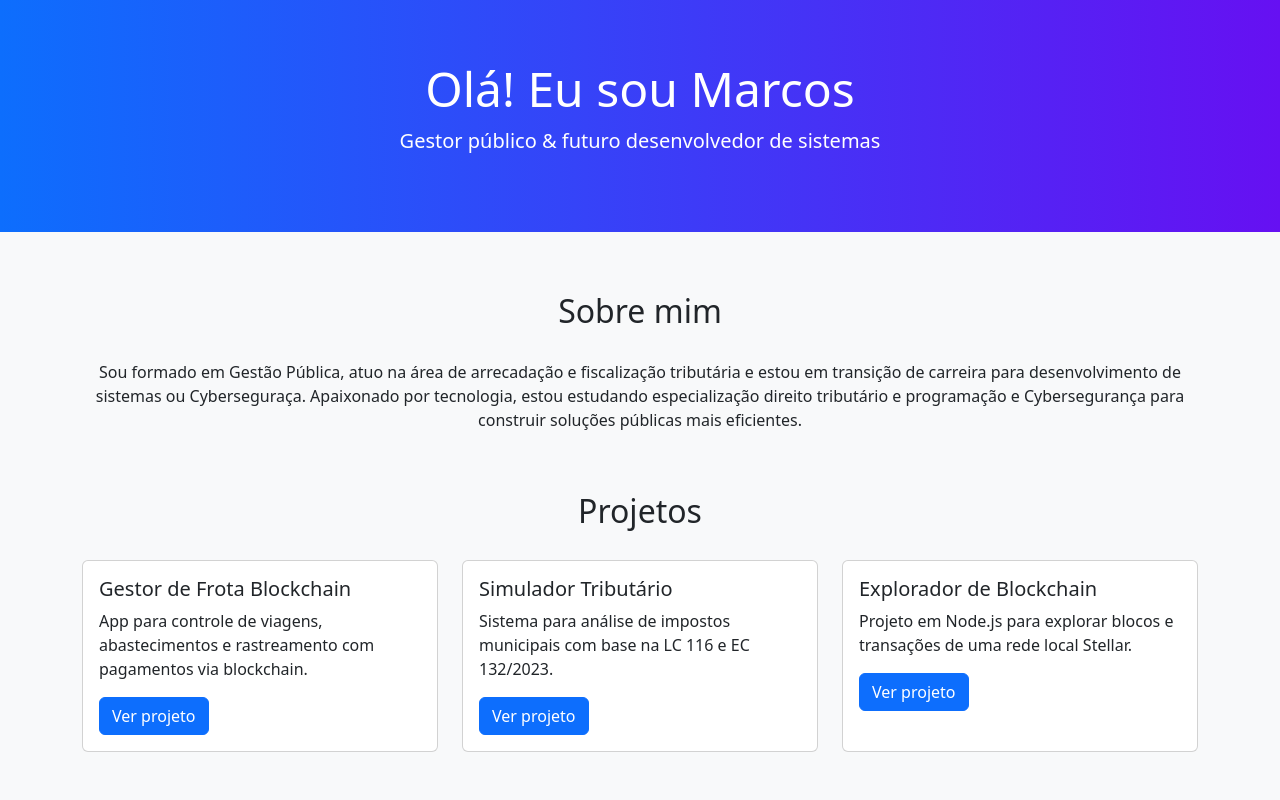
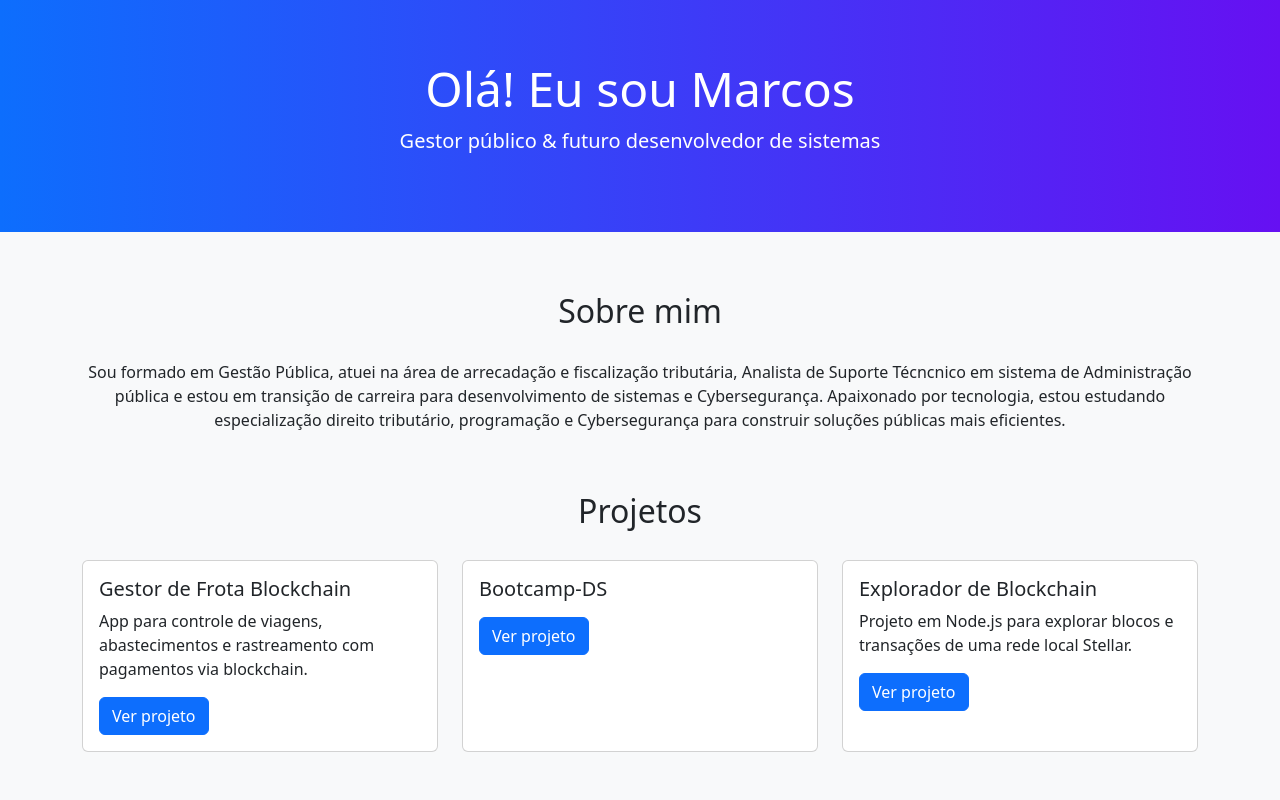
Before and after one commit to marcosemilson/marcosemilson.github.io, a plain HTML site: page index.html in a window 1280 px wide. Shown: the top 800 px of the page. Drawn offline with nearby package versions, Linux system fonts and the light colour scheme.

Commit message:
Update index.html

```diff
--- a/index.html
+++ b/index.html
@@ -51,7 +51,7 @@
     <div class="section-title">
       <h2>Sobre mim</h2>
     </div>
-    <p>Sou formado em Gestão Pública, atuo na área de arrecadação e fiscalização tributária e estou em transição de carreira para desenvolvimento de sistemas ou Cyberseguraça. Apaixonado por tecnologia, estou estudando especialização direito tributário e programação e Cybersegurança para construir soluções públicas mais eficientes.</p>
+    <p>Sou formado em Gestão Pública, atuei na área de arrecadação e fiscalização tributária, Analista de Suporte Técncnico em sistema de Administração pública e estou em transição de carreira para desenvolvimento de sistemas e Cybersegurança. Apaixonado por tecnologia, estou estudando especialização direito tributário, programação e Cybersegurança para construir soluções públicas mais eficientes.</p>
   </section>
 
   <!-- Projetos -->
@@ -72,9 +72,9 @@
       <div class="col-md-4">
         <div class="card project-card h-100">
           <div class="card-body">
-            <h5 class="card-title">Simulador Tributário</h5>
-            <p class="card-text">Sistema para análise de impostos municipais com base na LC 116 e EC 132/2023.</p>
-            <a href="#" class="btn btn-primary">Ver projeto</a>
+            <h5 class="card-title">Bootcamp-DS</h5>
+            <p class="card-text"></p>
+            <a href="https://github.com/marcosemilson/catalog-bootcamp-ds/tree/main/backend" class="btn btn-primary">Ver projeto</a>
           </div>
         </div>
       </div>
```
